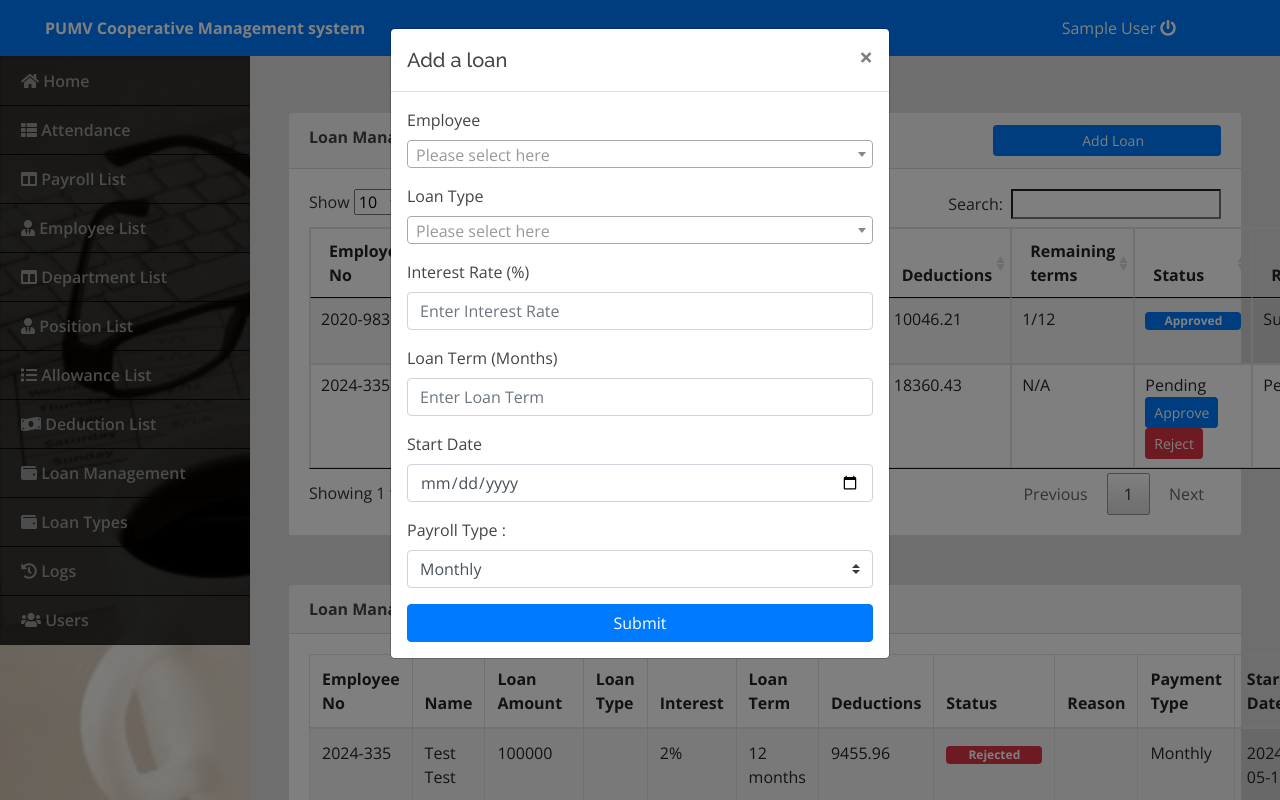
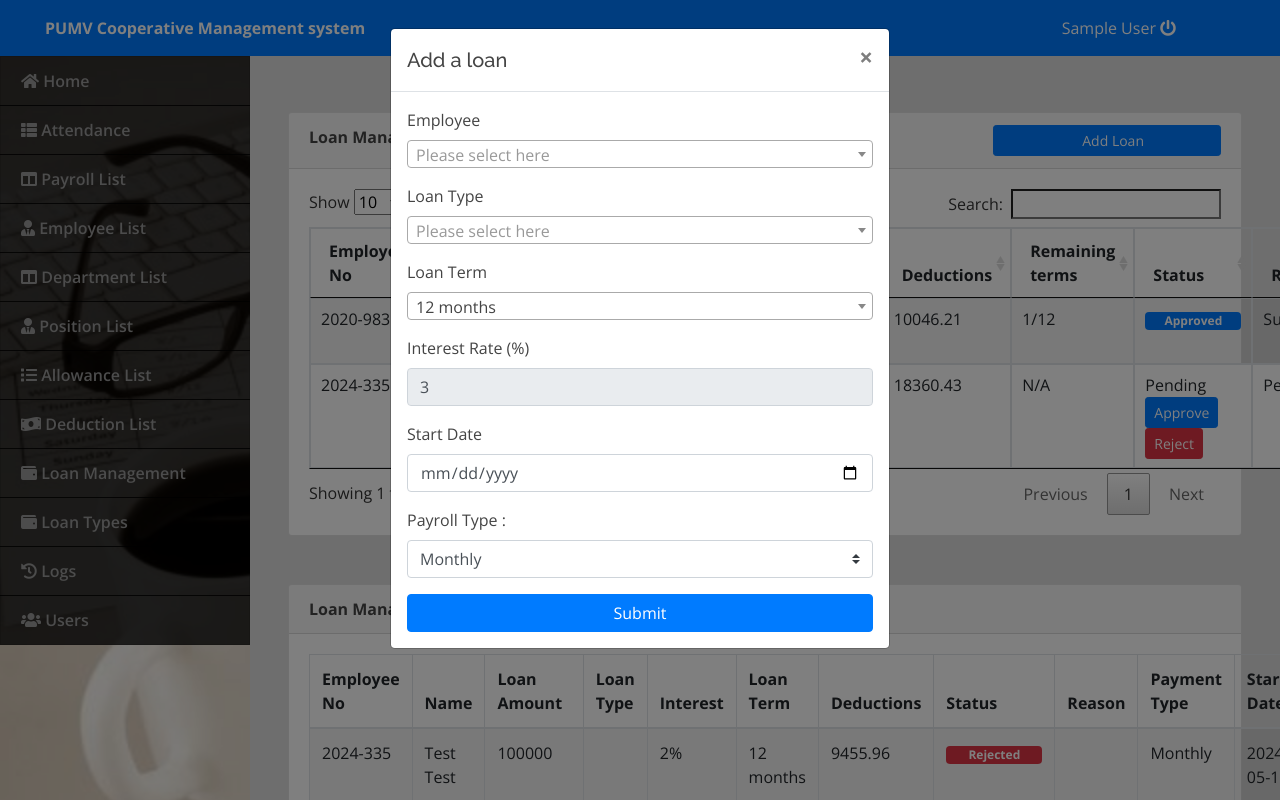
Before and after one commit to imaarc/payrollms, a PHP site: page /index.php?page=loanmanagement in a window 1280 px wide, after a click on "Add Loan". Run offline with PHP 8.4, Linux system fonts and the light colour scheme; the visitor is signed in with stand-in values (Sample User, id 1); data comes from the database, SQL or seed files in the repository; some libraries are stand-ins or nearby versions.

Commit message:
-updates

```diff
--- a/loanmanagement.php
+++ b/loanmanagement.php
@@ -327,15 +327,27 @@
 							<?php endwhile; ?>
 						</select>
 		            </div>
+					<div class="form-group">
+		                <label for="" class="control-label">Loan Term</label>
+		            <select name="loan_term" class="borwser-default select2" id="loan_term">
+						<option value="12">12 months</option>
+						<option value="24">24 months</option>
+						<option value="36">36 months</option>
+					</select>
+				</div>
 
-		            <div class="form-group">
-		                <label for="interest_rate">Interest Rate (%)</label>
-		                <input type="number" step="0.01" class="form-control" name="interest_rate" placeholder="Enter Interest Rate" required>
-		            </div>
-		            <div class="form-group">
+					<div class="form-group">
+				        <label for="interest_rate">Interest Rate (%)</label>
+				        <input type="number" step="0.01" class="form-control" id="interest_rate" name="interest_rate" placeholder="Enter Interest Rate" readonly>
+				    </div>
+
+		             <!-- <div class="form-group">
 		                <label for="loan_term">Loan Term (Months)</label>
 		                <input type="number" class="form-control" name="loan_term" placeholder="Enter Loan Term" required>
-		            </div>
+		            </div> -->
+
+
+
 		            <div class="form-group">
 		                <label for="start_date">Start Date</label>
 		                <input type="date" class="form-control" name="start_date" required>
@@ -409,6 +421,33 @@
 			}
 		</style>
 
+	<script>
+    $(document).ready(function () {
+        // Mapping of loan terms to interest rates
+        const interestRates = {
+            "12": 3,
+            "24": 6,
+            "36": 9
+        };
+
+        // Function to update the interest rate input
+        function updateInterestRate() {
+            const selectedTerm = $('#loan_term').val(); // Get selected loan term
+            if (interestRates[selectedTerm] !== undefined) {
+                $('#interest_rate').val(interestRates[selectedTerm]); // Set the value
+            } else {
+                $('#interest_rate').val(''); // Clear the value if no match
+            }
+        }
+
+        // Add an event listener to update the interest rate when selection changes
+        $('#loan_term').change(updateInterestRate);
+
+        // Automatically set the value on page load
+        updateInterestRate();
+    });
+</script>
+
 
 
 	<script type="text/javascript">
@@ -443,4 +482,7 @@
             });
         });
     });
+
+
+    </script>
 </script>
```
